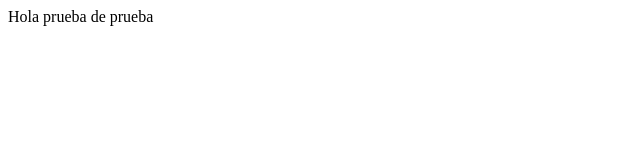
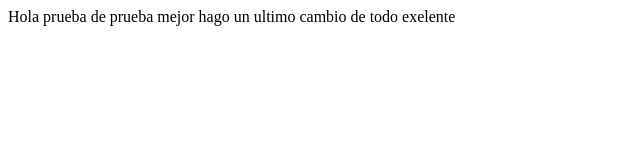
Before and after one commit to EdinMejia/proyecto-1, a plain HTML site: page index.html in a window 1280 px wide. Shown: the whole page, without its empty margins (0-640 px from the left). Drawn offline with Linux system fonts and the light colour scheme.

Commit message:
ultimo cambio y ya estubo

```diff
--- a/index.html
+++ b/index.html
@@ -10,6 +10,7 @@
 
 <body>
   Hola prueba de prueba
+  mejor hago un ultimo cambio de todo exelente
   <script src="script.js"></script>
 </body>
 
```
